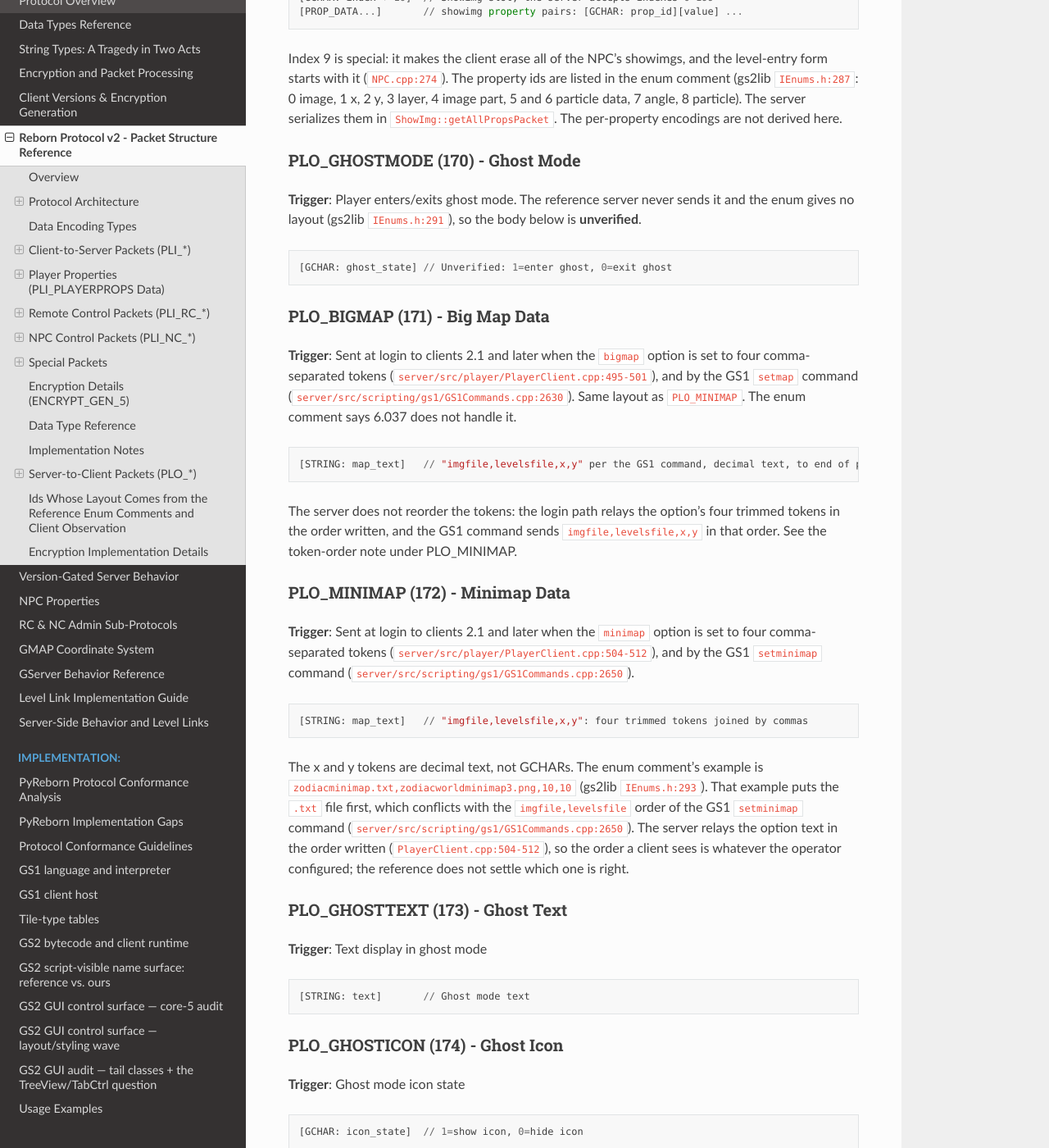
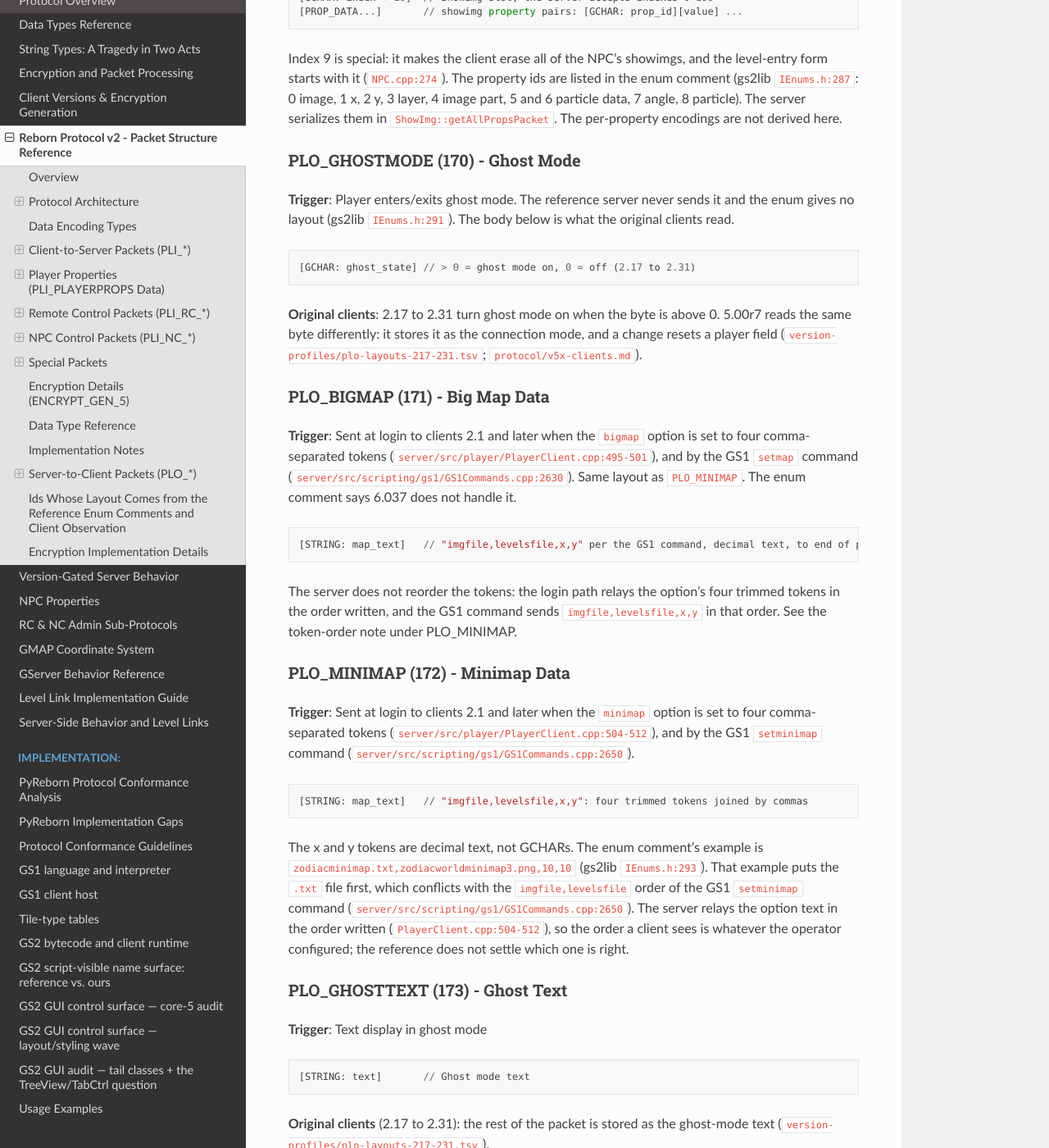
Before and after one commit to hosler/reborn-protocol-docs, a Sphinx documentation site: the page built from docs/protocol/packet-structures.md, in a window 1280 px wide and 1400 px high, scrolled down 52842 px. Shown: the whole window at 82% size. Built offline with Sphinx 7.4.7 and the Read the Docs theme 3.1.0, drawn with Linux system fonts in a browser that asks for light colours; some of the changed text lies outside the part shown.

Commit message:
Ghost mode: the 170 body as the original clients read it
Co-Authored-By: Claude Opus 5.5 <noreply@anthropic.com>
Claude-Session: https://claude.ai/code/session_01UG2Sqj3AfdfVRC86AzKWQa

````diff
--- a/docs/protocol/packet-structures.md
+++ b/docs/protocol/packet-structures.md
@@ -2105,10 +2105,14 @@ data, 7 angle, 8 particle). The server serializes them in
 
 ### PLO_GHOSTMODE (170) - Ghost Mode
 **Trigger**: Player enters/exits ghost mode. The reference server never sends it and the
-enum gives no layout (gs2lib `IEnums.h:291`), so the body below is **unverified**.
-```
-[GCHAR: ghost_state] // Unverified: 1=enter ghost, 0=exit ghost
-```
+enum gives no layout (gs2lib `IEnums.h:291`). The body below is what the original clients read.
+```
+[GCHAR: ghost_state] // > 0 = ghost mode on, 0 = off (2.17 to 2.31)
+```
+
+**Original clients**: 2.17 to 2.31 turn ghost mode on when the byte is above 0. 5.00r7 reads the
+same byte differently: it stores it as the connection mode, and a change resets a player
+field ([`version-profiles/plo-layouts-217-231.tsv`](https://github.com/squirelworks/Graal_analysis/blob/main/version-profiles/plo-layouts-217-231.tsv); [`protocol/v5x-clients.md`](https://github.com/squirelworks/Graal_analysis/blob/main/protocol/v5x-clients.md)).
 
 ### PLO_BIGMAP (171) - Big Map Data
 **Trigger**: Sent at login to clients 2.1 and later when the `bigmap` option is set to
@@ -2142,11 +2146,17 @@ whatever the operator configured; the reference does not settle which one is rig
 [STRING: text]       // Ghost mode text
 ```
 
+**Original clients** (2.17 to 2.31): the rest of the packet is stored as the ghost-mode
+text ([`version-profiles/plo-layouts-217-231.tsv`](https://github.com/squirelworks/Graal_analysis/blob/main/version-profiles/plo-layouts-217-231.tsv)).
+
 ### PLO_GHOSTICON (174) - Ghost Icon
 **Trigger**: Ghost mode icon state
 ```
 [GCHAR: icon_state]  // 1=show icon, 0=hide icon
 ```
+
+**Original clients** (2.17 to 2.31): the icon shows when the byte is above 0, so any value
+1 or more turns it on ([`version-profiles/plo-layouts-217-231.tsv`](https://github.com/squirelworks/Graal_analysis/blob/main/version-profiles/plo-layouts-217-231.tsv)).
 
 ### PLO_SHOOT (175) - Shoot Projectile (v1, < CLVER_5_07)
 **Trigger**: Projectile broadcast to clients below `CLVER_5_07`. See
````
